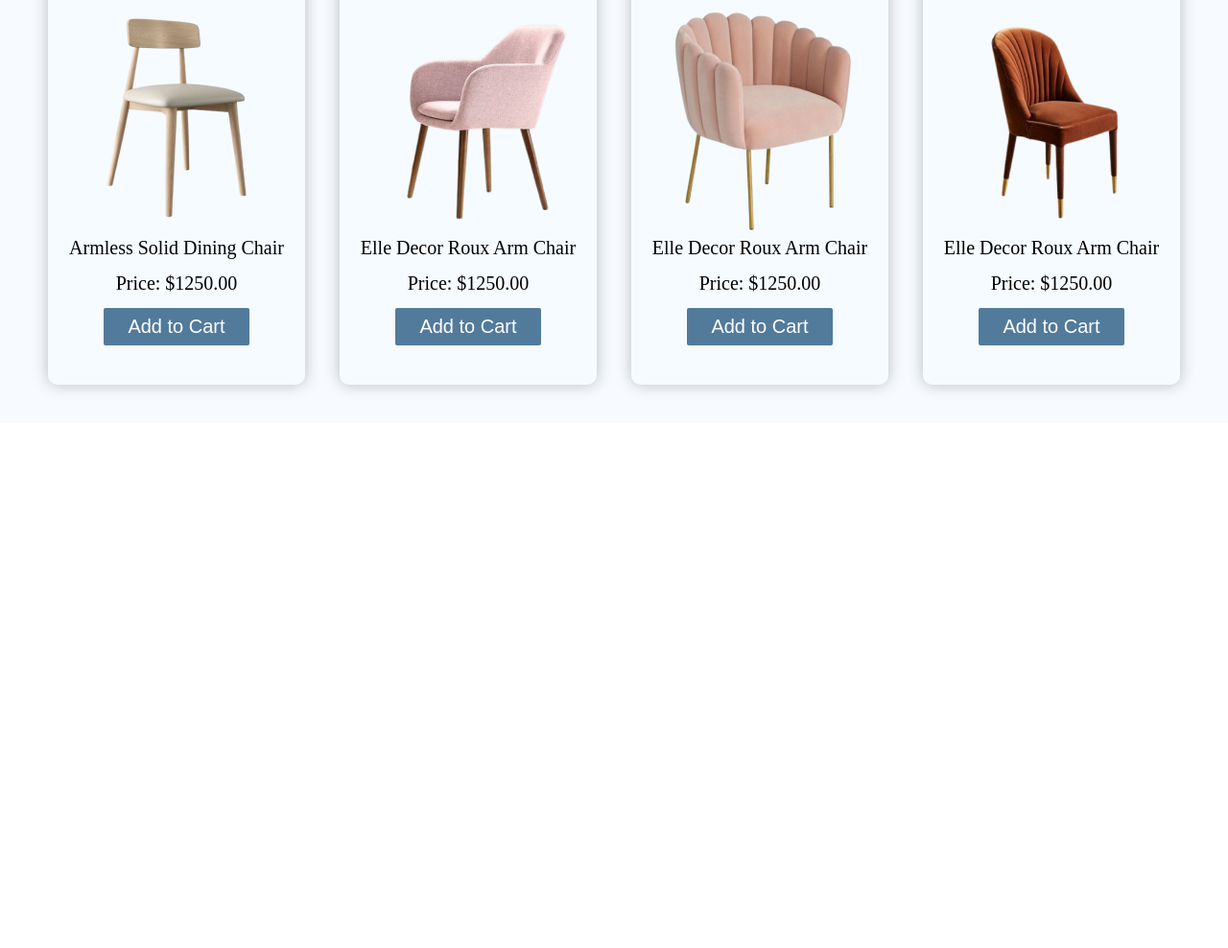
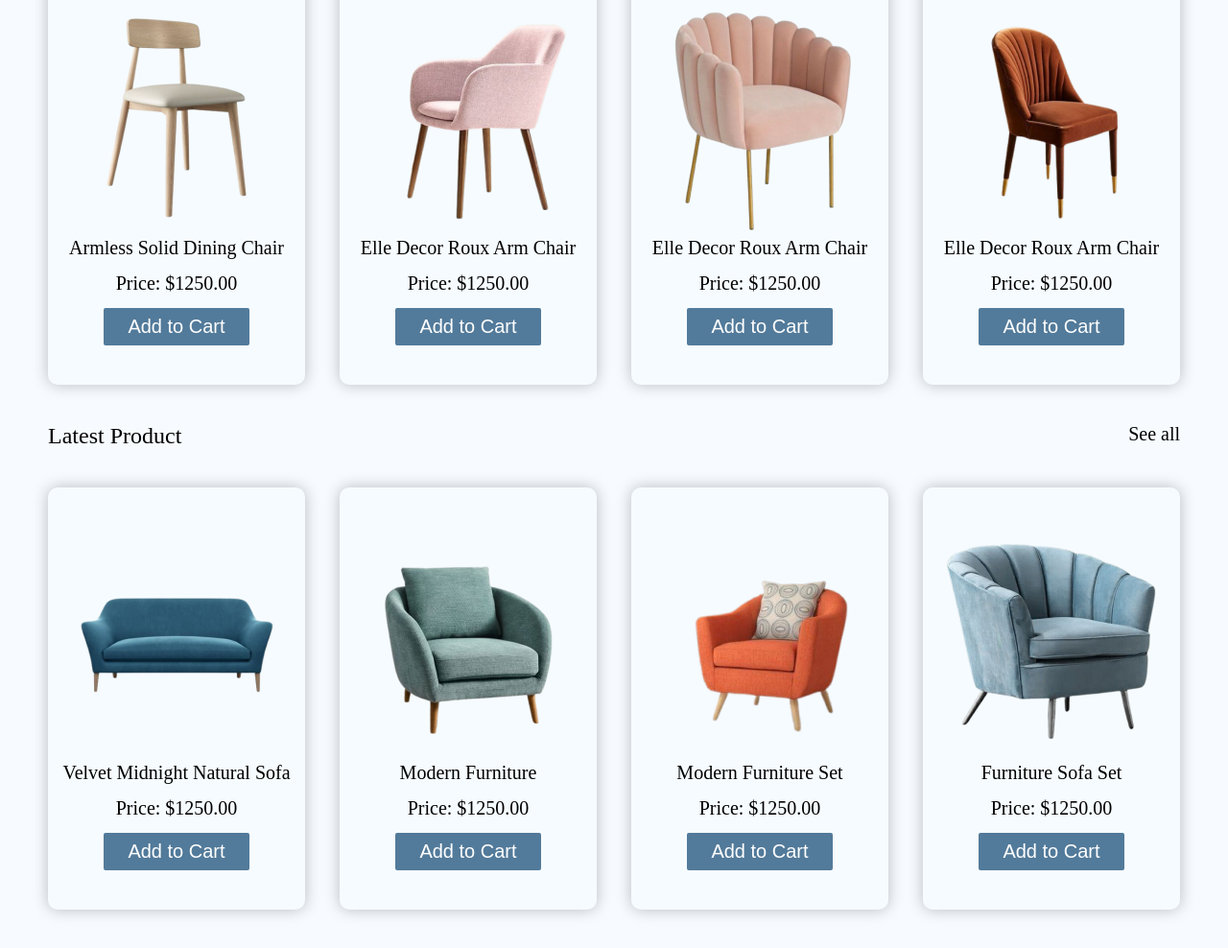
Before and after one commit to shihab103/Furniture-site, a plain HTML site: page index.html in a window 1280 px wide. Shown: the part 1111-2099 px from the top of the page at 96% size. Before the commit the page ends 1552 px from the top, so only its background shows below. Drawn offline with Linux system fonts and the light colour scheme; a web font is replaced by a local one.

Commit message:
latest section

```diff
--- a/index.html
+++ b/index.html
@@ -131,5 +131,41 @@
             </div>
         </div>
     </section>
+
+    <section>
+        <div class="popular-section mx-width">
+            <div id="popular">
+                <h2>Latest Product</h2>
+                <h3>See all</h3>
+            </div>
+            <div class="popular">
+                <div>
+                    <img src="assets/3.png" alt="">
+                    <p>Velvet Midnight Natural Sofa</p>
+                    <h3>Price: $1250.00</h3>
+                    <button>Add to Cart</button>
+                </div>
+                <div>
+                    <img src="assets/4.png" alt="">
+                    <p>Modern Furniture</p>
+                    <h3>Price: $1250.00</h3>
+                    <button>Add to Cart</button>
+                </div>
+                <div>
+                    <img src="assets/5.png" alt="">
+                    <p>Modern Furniture Set</p>
+                    <h3>Price: $1250.00</h3>
+                    <button>Add to Cart</button>
+                </div>
+                <div>
+                    <img src="assets/6.png" alt="">
+                    <p>Furniture Sofa  Set</p>
+                    <h3>Price: $1250.00</h3>
+                    <button>Add to Cart</button>
+                </div>
+            </div>
+        </div>
+    </section>
+
 </body>
 </html>
```
